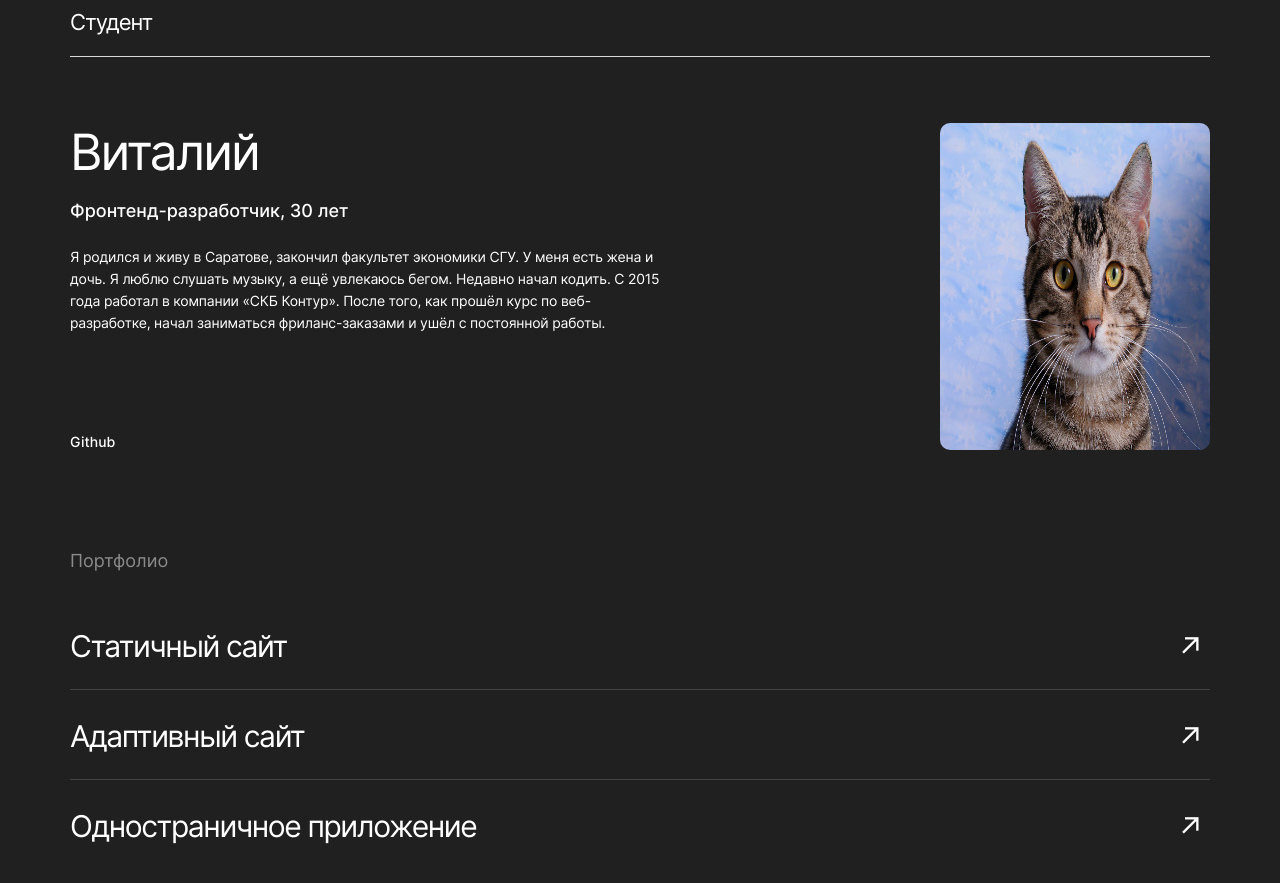
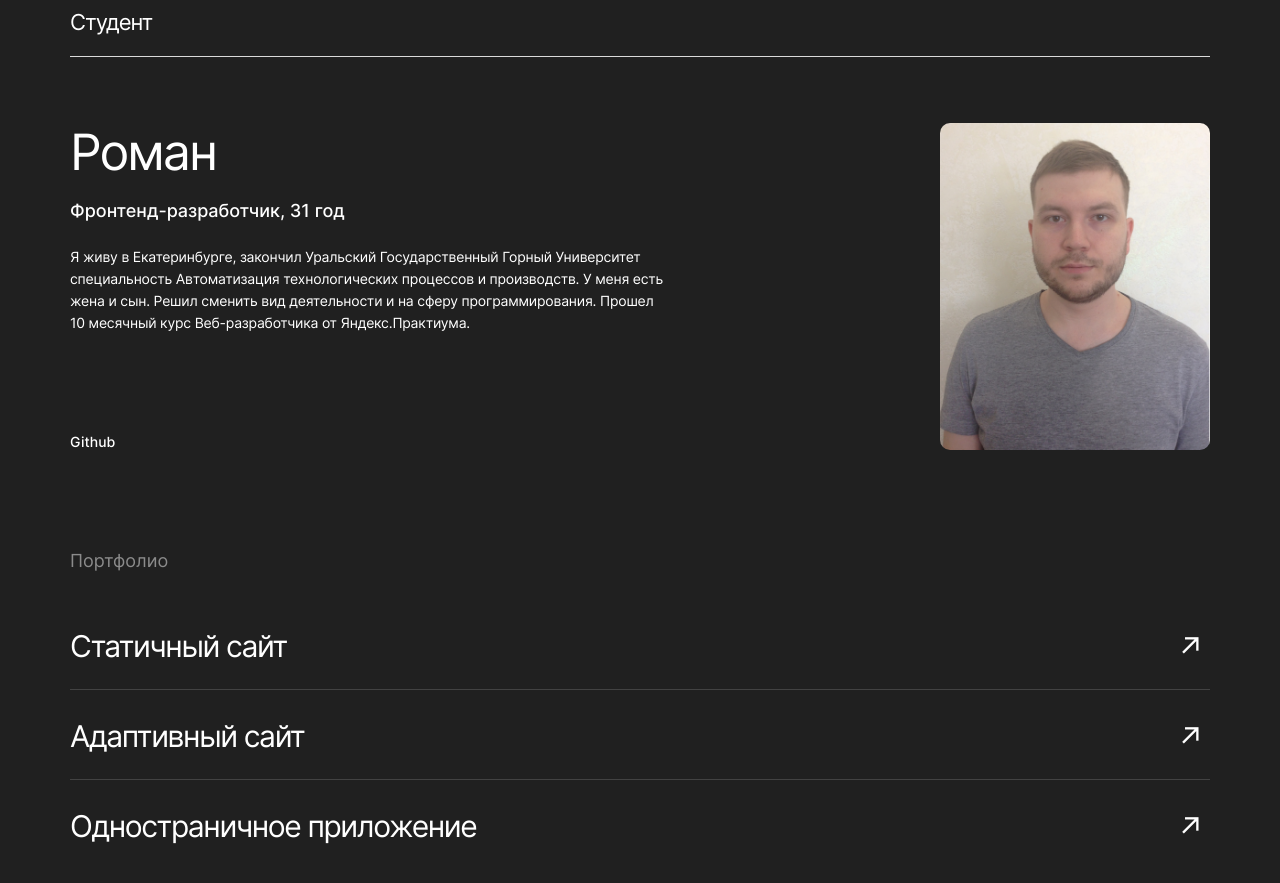
Before and after one commit to OrGaNiK777/movies-explorer-frontend, a React (Create React App) app: page / in a window 1280 px wide. Shown: the part 2000-2883 px from the top of the page. Built offline with nearby package versions, Linux system fonts and the light colour scheme; no server answers.

Commit message:
28.01.2024 dom v1

```diff
--- a/src/components/Main/AboutMe/AboutMe.js
+++ b/src/components/Main/AboutMe/AboutMe.js
@@ -1,6 +1,6 @@
 import "./AboutMe.css"
 import Title from "../Title/Title.js"
-import Photo from "../../../images/a825274c3f23c6dc799fb1f1a713a44e.jpeg"
+import Photo from "../../../images/a825274c3f23c6dc799fb1f1a713a44e.jpg"
 
 function AboutMe() {
   return (
@@ -8,17 +8,17 @@ function AboutMe() {
       <Title textTitle="Студент" />
       <div className='aboutMe_container'>
         <img className='aboutMe__photo' src={Photo} alt='Фото студента'></img>
-        <h2 className='aboutMe__title1'>Виталий</h2>
-        <h3 className='aboutMe__title2'>Фронтенд-разработчик, 30 лет</h3>
+        <h2 className='aboutMe__title1'>Роман</h2>
+        <h3 className='aboutMe__title2'>Фронтенд-разработчик, 31 год</h3>
         <p className='aboutMe__paragraph1'>
-          Я родился и живу в Саратове,
-          закончил факультет экономики СГУ.
-          У меня есть жена и дочь.
-          Я люблю слушать музыку,
-          а ещё увлекаюсь бегом. Недавно начал кодить.
-          С 2015 года работал в компании «СКБ Контур».
-          После того, как прошёл курс по веб-разработке,
-          начал заниматься фриланс-заказами и ушёл с постоянной работы.
+          Я  живу в Екатеринбурге,
+          закончил Уральский Государственный
+          Горный Университет
+          специальность Автоматизация технологических
+          процессов и производств.
+          У меня есть жена и сын.
+          Решил сменить вид деятельности и на сферу программирования.
+          Прошел 10 месячный курс Веб-разработчика от Яндекс.Практиума.
         </p>
         <a className='aboutMe__paragraph2' href='https://github.com/OrGaNiK777' target="_blank" rel="noreferrer">
           Github
```
Also changed, not shown: src/images/a825274c3f23c6dc799fb1f1a713a44e.jpeg (deleted), src/images/a825274c3f23c6dc799fb1f1a713a44e.jpg (added).
